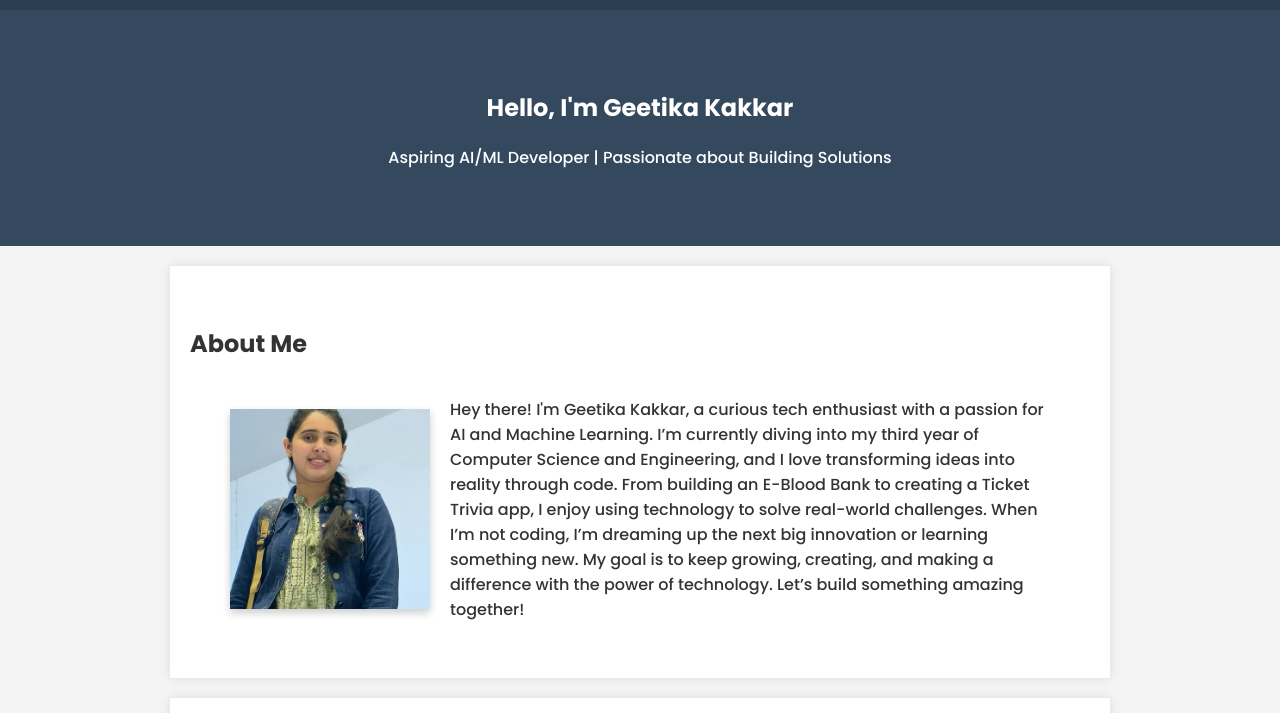
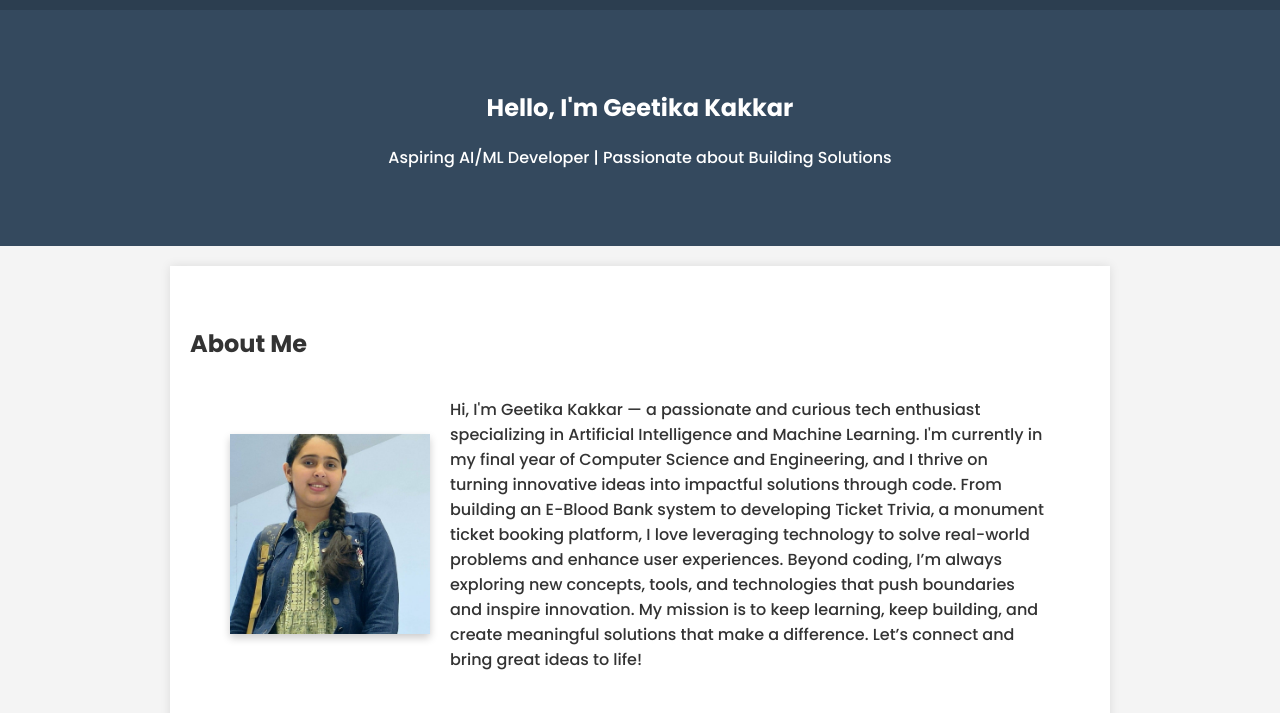
Before and after one commit to geetika740/My_Portfolio, a plain HTML site: page index.html in a window 1280 px wide. Shown: the part 87-800 px from the top of the page. Drawn offline with Linux system fonts and the light colour scheme.

Commit message:
Update index.html

```diff
--- a/index.html
+++ b/index.html
@@ -34,8 +34,10 @@
         <div class="about-container">
             <img src="profile.jpg" alt="Your Name" class="profile-photo">
             <div class="about-text">
-                <p>Hey there! I'm Geetika Kakkar, a curious tech enthusiast with a passion for AI and Machine Learning. I’m currently diving into my third year of Computer Science and Engineering, and I love transforming ideas into reality through code. From building an E-Blood Bank to creating a Ticket Trivia app, I enjoy using technology to solve real-world challenges.
-                   When I’m not coding, I’m dreaming up the next big innovation or learning something new. My goal is to keep growing, creating, and making a difference with the power of technology. Let’s build something amazing together!</p>
+                <p>Hi, I'm Geetika Kakkar — a passionate and curious tech enthusiast specializing in Artificial Intelligence and Machine Learning. I'm currently in my final year of Computer Science and Engineering, and I thrive on turning innovative ideas into impactful solutions through code.
+From building an E-Blood Bank system to developing Ticket Trivia, a monument ticket booking platform, I love leveraging technology to solve real-world problems and enhance user experiences.
+Beyond coding, I’m always exploring new concepts, tools, and technologies that push boundaries and inspire innovation. My mission is to keep learning, keep building, and create meaningful solutions that make a difference.
+Let’s connect and bring great ideas to life!</p>
             </div>
         </div>
     </section>
```
